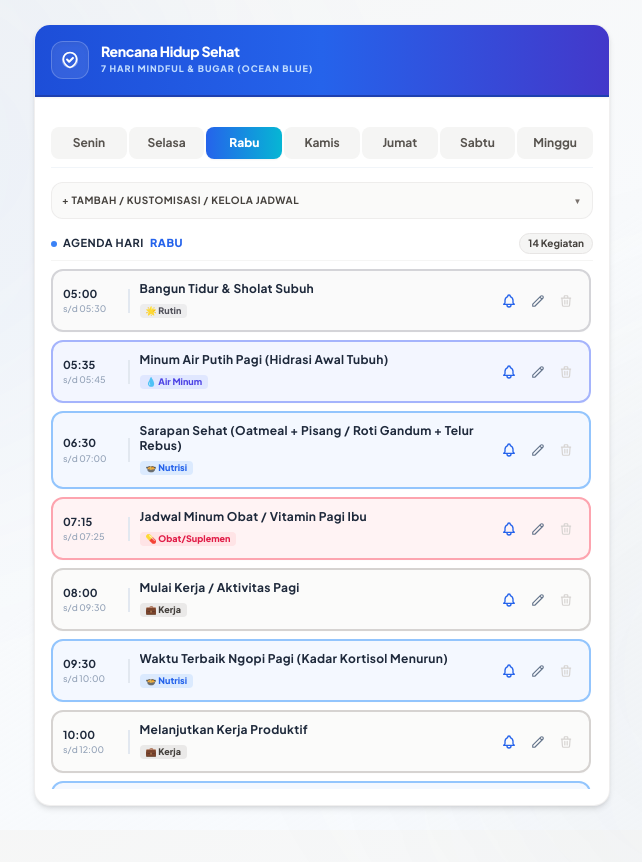
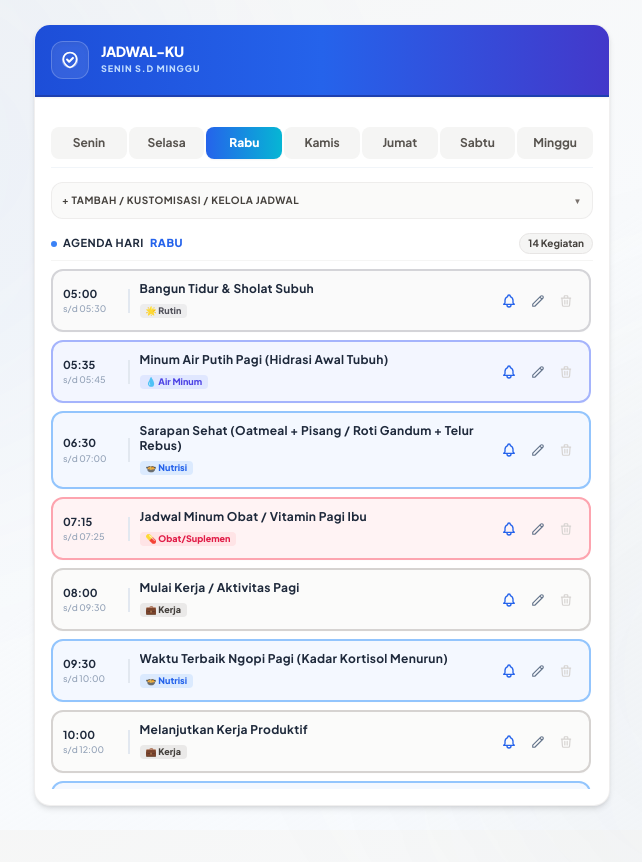
Before and after one commit to sarkhosyimuhammad-maker/Jadwal_kegiatan_harian, a plain HTML site: page index.html in a window 1280 px wide. Shown: the top 862 px of the page, without its empty margins (318-960 px from the left). Drawn offline with nearby package versions, Linux system fonts and the light colour scheme.

Commit message:
Update index.html

```diff
--- a/index.html
+++ b/index.html
@@ -50,8 +50,8 @@
                 </svg>
             </div>
             <div>
-                <h1 class="text-sm font-black tracking-tight leading-none">Rencana Hidup Sehat</h1>
-                <p class="text-[9px] text-blue-200 mt-1 uppercase tracking-widest font-extrabold">7 Hari Mindful & Bugar (Ocean Blue)</p>
+                <h1 class="text-sm font-black tracking-tight leading-none">JADWAL-KU</h1>
+                <p class="text-[9px] text-blue-200 mt-1 uppercase tracking-widest font-extrabold">Senin s.d Minggu</p>
             </div>
         </header>
 
```
